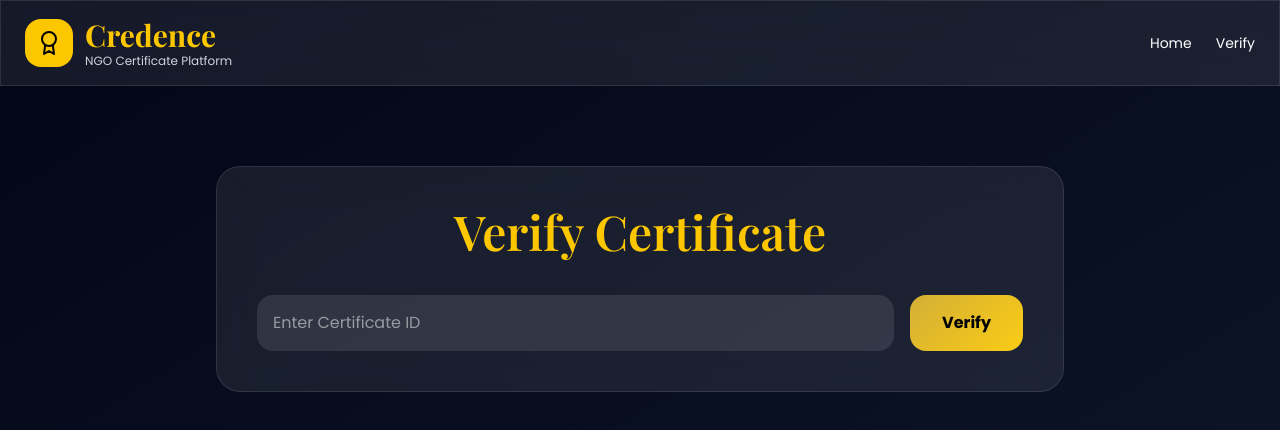
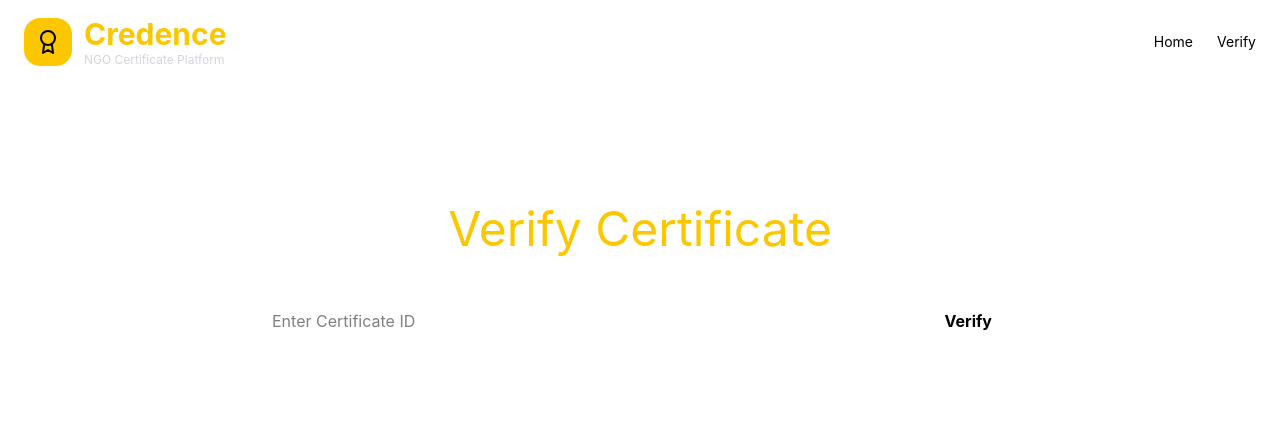
Before and after one commit to neetud2207/Credence, a React (Vite) app: page /verify in a window 1280 px wide. Shown: the top 430 px of the page. Built offline with nearby package versions, Linux system fonts and the light colour scheme; the HTML template or start-up script is replaced by a standard one.

Commit message:
Fix Tailwind production styles

```diff
--- a/src/index.css
+++ b/src/index.css
@@ -1,67 +1 @@
-@import url('https://fonts.googleapis.com/css2?family=Playfair+Display:wght@600;700;800&family=Poppins:wght@300;400;500;600;700&display=swap');
-
 @import "tailwindcss";
-
-body {
-  margin: 0;
-  padding: 0;
-  background: linear-gradient(to bottom right, #020617, #0f172a);
-  color: white;
-  font-family: 'Poppins', sans-serif;
-}
-
-.heading-font {
-  font-family: 'Playfair Display', serif;
-}
-
-.glass {
-  background: rgba(255,255,255,0.08);
-  backdrop-filter: blur(18px);
-  border: 1px solid rgba(255,255,255,0.1);
-}
-
-.gradient-btn {
-  background: linear-gradient(135deg, #d4af37, #facc15);
-}
-button {
-  position: relative;
-  z-index: 9999;
-}
-@media print {
-
-  body {
-    margin: 0 !important;
-    padding: 0 !important;
-    overflow: hidden !important;
-  }
-
-  body * {
-    visibility: hidden;
-  }
-
-  #certificate-preview,
-  #certificate-preview * {
-    visibility: visible;
-  }
-
-  #certificate-preview {
-    position: fixed !important;
-    top: 0 !important;
-    left: 0 !important;
-
-    width: 100% !important;
-    height: auto !important;
-
-    margin: 0 !important;
-    padding: 20px !important;
-
-    page-break-inside: avoid !important;
-    break-inside: avoid !important;
-
-    transform: scale(0.88) !important;
-    transform-origin: top left !important;
-
-    box-shadow: none !important;
-  }
-
-}
--- a/vite.config.js
+++ b/vite.config.js
@@ -1,6 +1,10 @@
 import { defineConfig } from 'vite'
 import react from '@vitejs/plugin-react'
+import tailwindcss from '@tailwindcss/vite'
 
 export default defineConfig({
-  plugins: [react()],
+  plugins: [
+    react(),
+    tailwindcss(),
+  ],
 })
```
